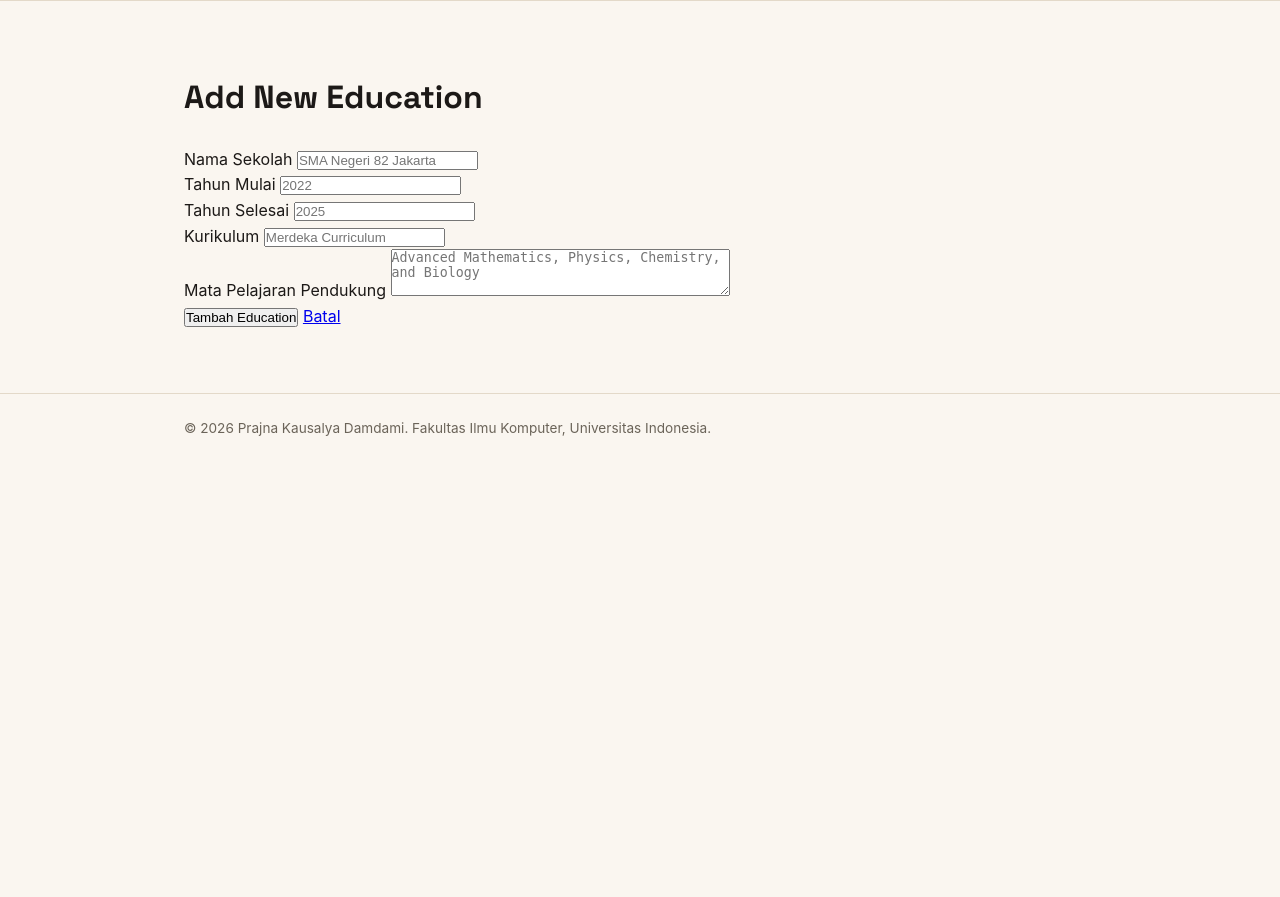
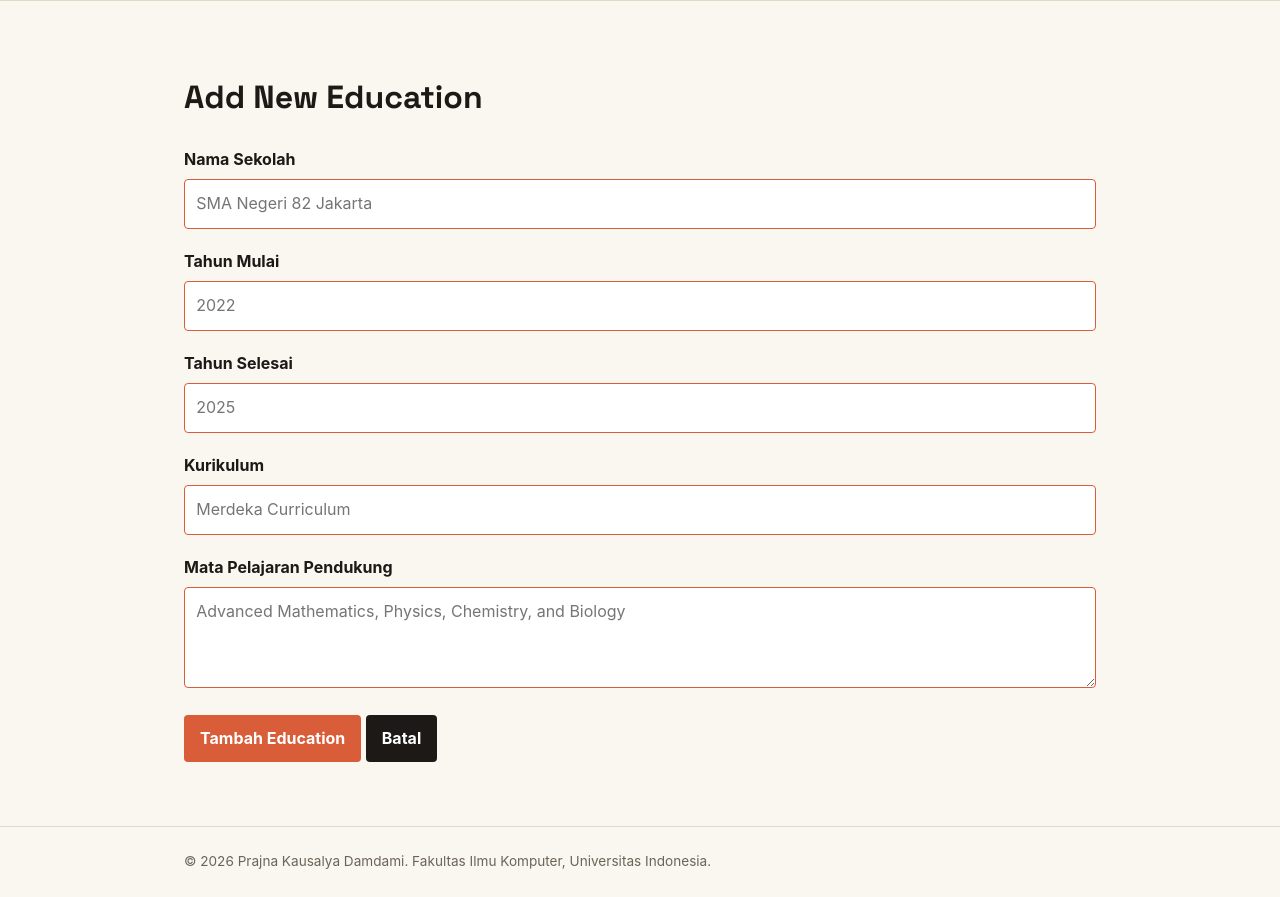
Before and after one commit to prajnakausalya-08/myportofolio, a Django app: page /education/add/ in a window 1280 px wide. Shown: the part 74-971 px from the top of the page. Before the commit the page ends 510 px from the top, so only its background shows below. Run offline with Django 5.2, Linux system fonts and the light colour scheme.

Commit message:
style: add education form styling

```diff
--- a/static/css/style.css
+++ b/static/css/style.css
@@ -415,3 +415,62 @@ h1,
     font-size: 0.85rem;
     font-weight: 600;
 }
+
+.project-form {
+    width: 100%;
+    max-width: 100%;
+    margin-top: 1.5rem;
+}
+
+.form-group {
+    margin-bottom: 1.25rem;
+}
+
+.form-group label {
+    display: block;
+    margin-bottom: 0.4rem;
+    font-weight: 700;
+}
+
+.form-group input,
+.form-group textarea {
+    width: 100%;
+    box-sizing: border-box;
+    padding: 0.7rem;
+    border: 1px solid var(--accent);
+    border-radius: var(--radius);
+    font: inherit;
+    transition:
+        border-color 0.2s ease,
+        outline-color 0.2s ease;
+}
+
+.form-group input:focus,
+.form-group textarea:focus {
+    outline: 2px solid var(--accent);
+    border-color: var(--accent);
+}
+
+.form-error {
+    color: #b42318;
+    font-size: 0.85rem;
+    margin-top: 0.35rem;
+}
+
+.button {
+    display: inline-block;
+    height: fit-content;
+    border: 0;
+    border-radius: var(--radius);
+    padding: 0.65rem 1rem;
+    background: var(--accent);
+    color: white;
+    cursor: pointer;
+    font: inherit;
+    font-weight: 700;
+    text-decoration: none;
+}
+
+.button-secondary {
+    background: var(--ink);
+}
```
